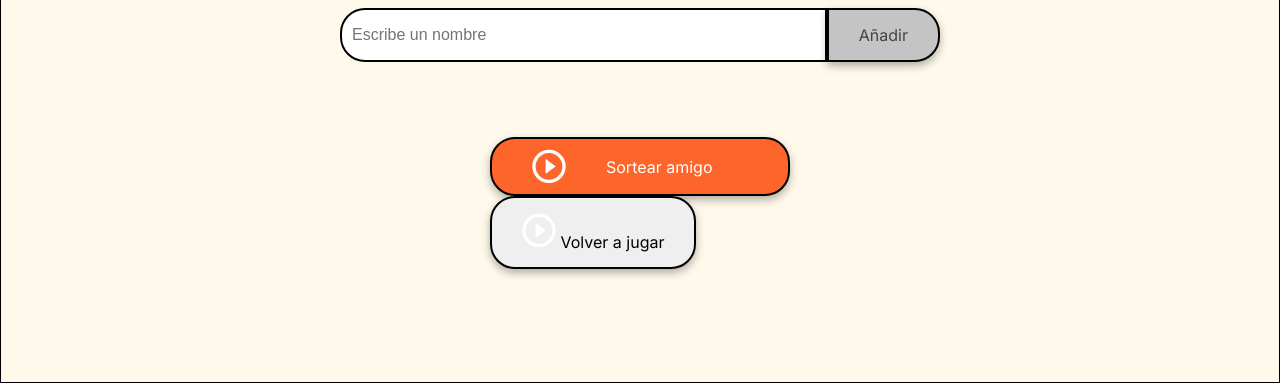
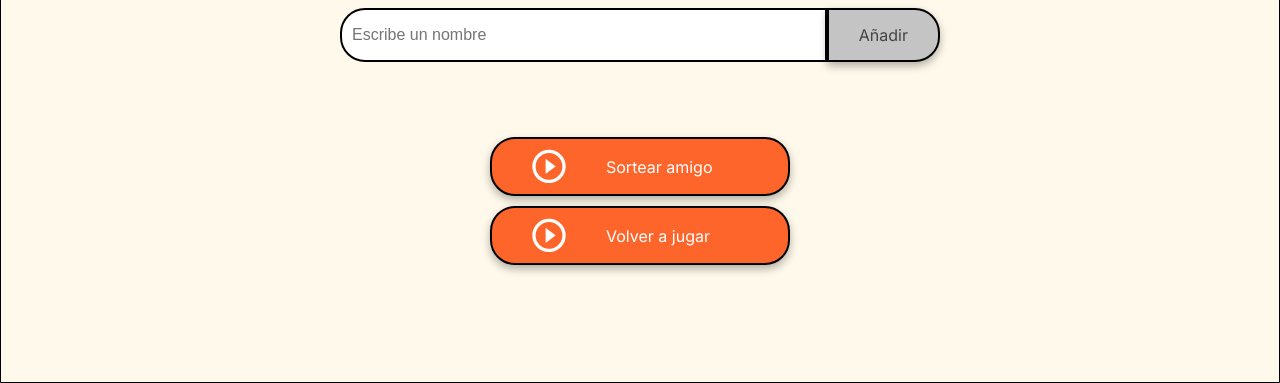
Before and after one commit to alexander692-hub/amigoSecreto, a plain HTML site: page index.html in a window 1280 px wide. Shown: the part 417-800 px from the top of the page. Drawn offline with Linux system fonts and the light colour scheme.

Commit message:
Update style.css

```diff
--- a/style.css
+++ b/style.css
@@ -104,7 +104,7 @@ body {
     box-shadow: 0 4px 8px rgba(0, 0, 0, 0.3);
 }
 
-/* Estilos de botón */
+/* Estilos de botn */
 button {
     padding: 15px 30px;
     font-family: "Inter", sans-serif;
@@ -114,6 +114,26 @@ button {
     box-shadow: 0 4px 8px rgba(0, 0, 0, 0.3);
     cursor: pointer;
 }
+
+.button-reset {
+    display: flex;
+    align-items: center;
+    width: 100%;
+    padding: 10px 40px;
+    color: var(--color-white);
+    background-color: var(--color-button);
+    font-size: 16px;
+    margin-top: 10px;
+}
+
+.button-reset img {
+    margin-right: 40px;
+}
+
+.button-reset:hover {
+    background-color: var(--color-button-hover);
+}
+
 
 .button-add {
     background-color: var(--color-tertiary);
@@ -142,7 +162,7 @@ ul {
     text-align: center;
 }
 
-/* Botón de sortear título */
+/* Boton de sortear titulo */
 .button-draw {
     display: flex;
     align-items: center;
```
